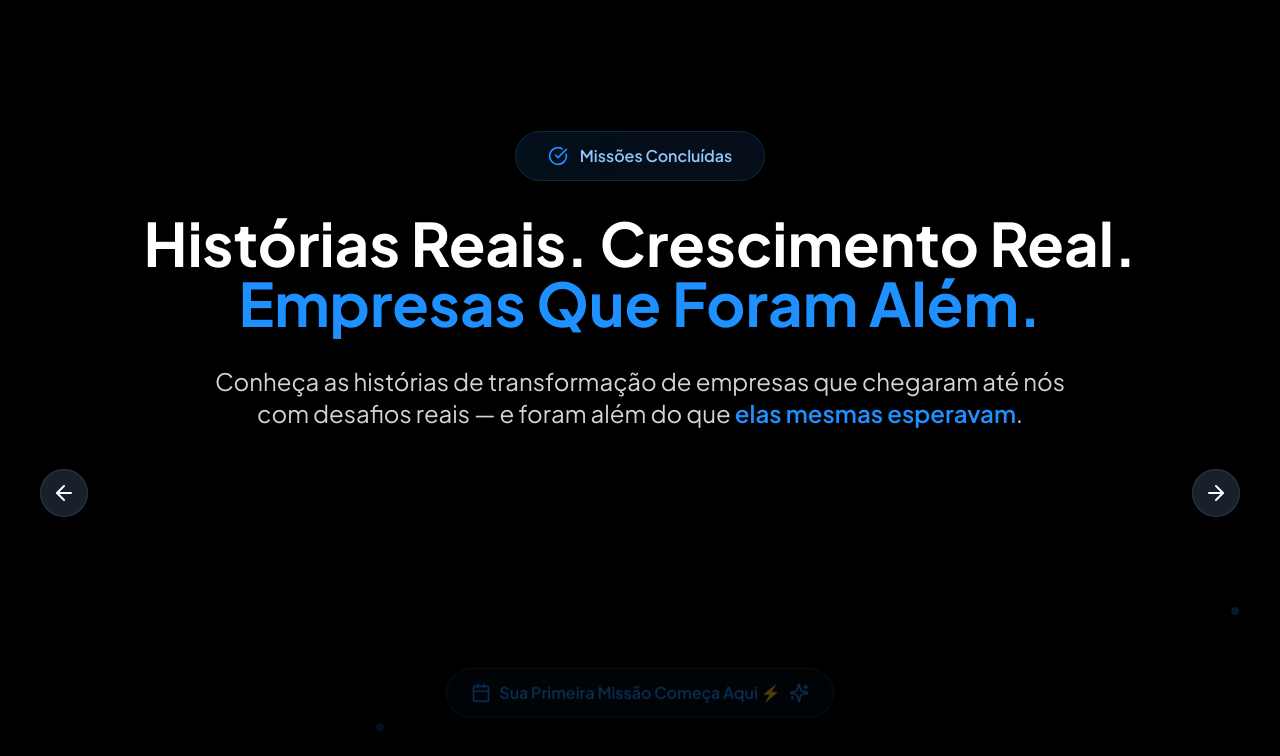
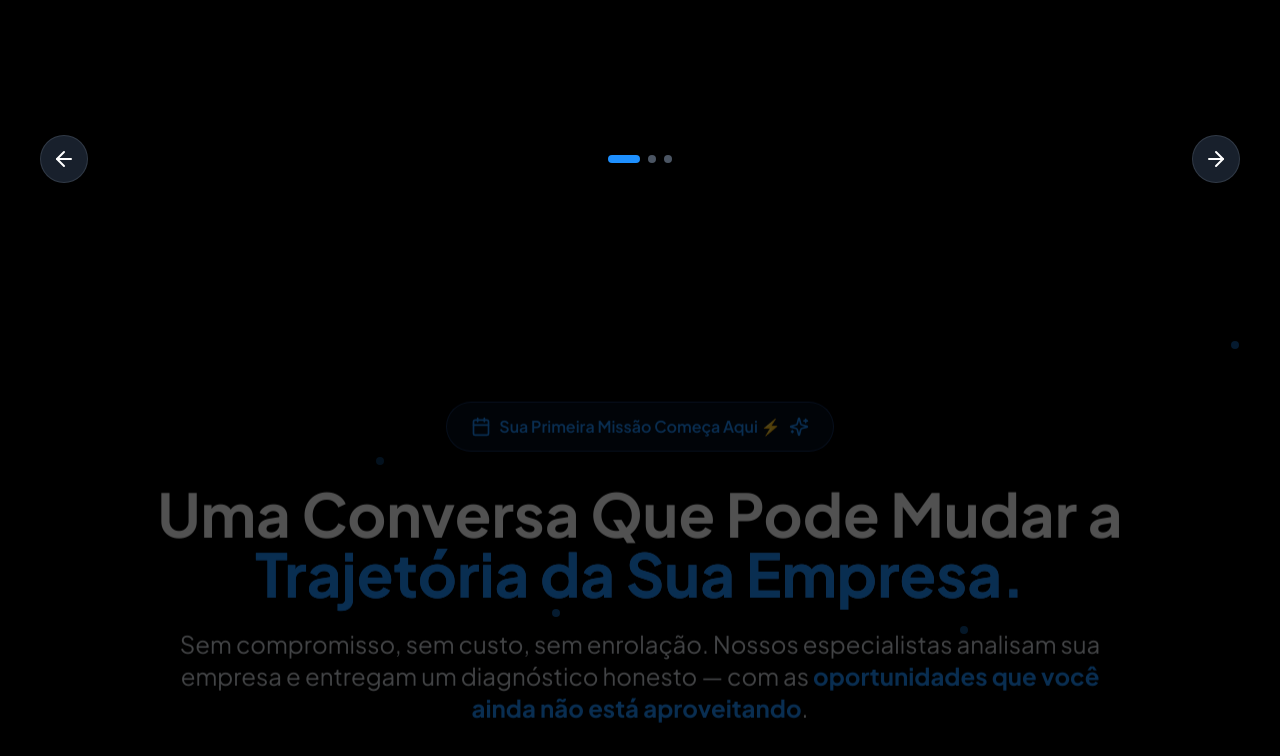
Before and after one commit to ceomaxsterling-ui/simple-home-page, a React (Vite) app: page / in a window 1280 px wide. Shown: the part 7500-8256 px from the top of the page. Built offline with nearby package versions, Linux system fonts and the light colour scheme.

Commit message:
Visual edit in Lovable
Edited UI in Lovable

```diff
--- a/src/components/ProofSection.tsx
+++ b/src/components/ProofSection.tsx
@@ -89,24 +89,24 @@ const ProofSection = () => {
 
       <div className="container mx-auto px-4 sm:px-6 relative z-10">
         {/* Header Section */}
-        <div className="text-center mb-12 md:mb-16">
-          <div className="inline-flex items-center gap-3 bg-gradient-to-r from-elevix-blue/10 to-blue-500/10 rounded-full px-6 md:px-8 py-3 mb-6 md:mb-8 border border-elevix-blue/20 backdrop-blur-sm">
-            <CheckCircle className="w-5 h-5 text-elevix-blue" />
-            <span className="text-blue-300 font-semibold text-sm sm:text-base">Missões Concluídas</span>
-          </div>
 
-          <h2 className="text-3xl sm:text-4xl md:text-5xl lg:text-6xl font-bold text-white mb-6 md:mb-8 leading-tight">
-            Histórias Reais. Crescimento Real.{' '}
-            <span className="text-elevix-blue">
-              Empresas Que Foram Além.
-            </span>
-          </h2>
 
-          <p className="text-base sm:text-lg md:text-xl lg:text-2xl text-gray-300 max-w-4xl mx-auto leading-relaxed">
-            Conheça as histórias de transformação de empresas que chegaram até nós com desafios reais — e foram além do que{' '}
-            <span className="text-elevix-blue font-semibold">elas mesmas esperavam</span>.
-          </p>
-        </div>
+
+
+
+
+
+
+
+
+
+
+
+
+
+
+
+
 
         {/* Main Case Display */}
         <div className="max-w-6xl mx-auto mb-12 md:mb-16">
@@ -223,20 +223,20 @@ const ProofSection = () => {
             </button>
 
             {/* Slide Indicators */}
+            <div className="flex justify-center gap-2 mt-6">
+              {cases.map((_, index) =>
+              <button
+                key={index}
+                onClick={() => setCurrentSlide(index)}
+                className={`h-2 rounded-full transition-all duration-300 ${
+                index === currentSlide ?
+                'w-8 bg-elevix-blue' :
+                'w-2 bg-gray-600 hover:bg-gray-500'}`
+                }
+                aria-label={`Ir para case ${index + 1}`} />
 
-
-
-
-
-
-
-
-
-
-
-
-
-
+              )}
+            </div>
           </div>
         </div>
 
```
